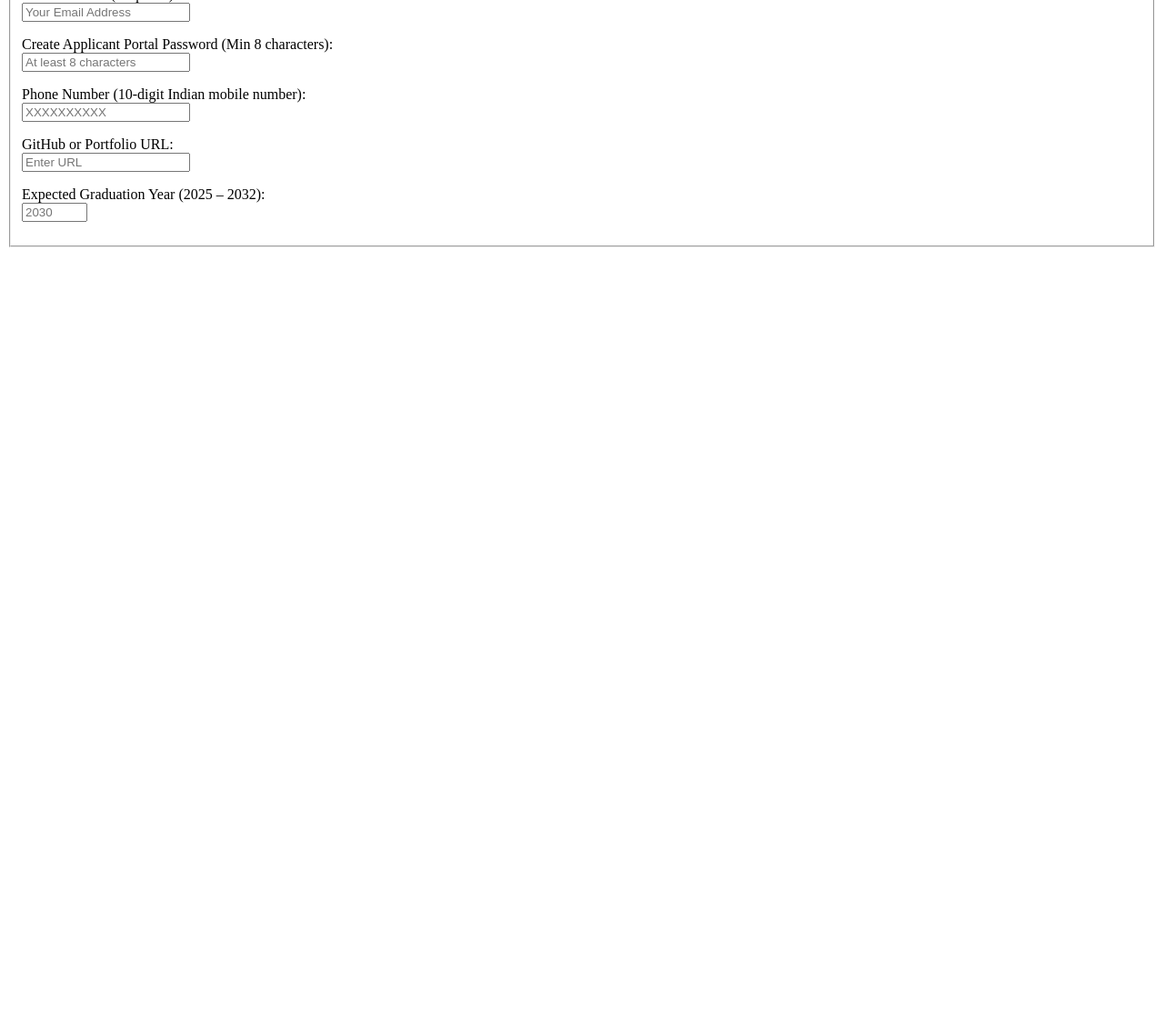
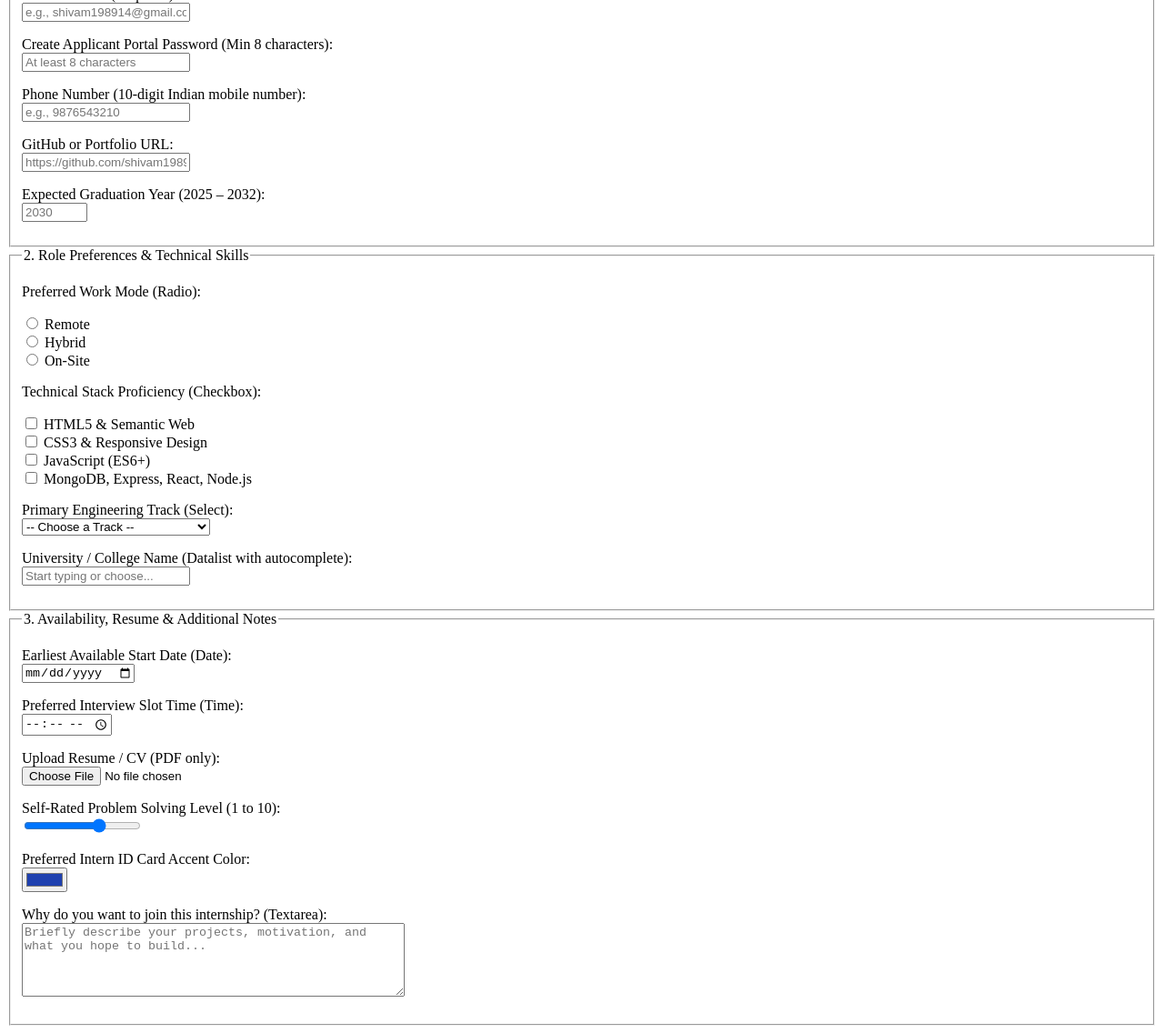
Before and after one commit to shivam198914-del/MERN-Assignment, a plain HTML site: page Assignment-02/index.html in a window 1280 px wide. Shown: the part 223-1359 px from the top of the page at 91% size. Before the commit the page ends 800 px from the top, so only its background shows below. Drawn offline with Linux system fonts and the light colour scheme.

Commit message:
Stage 2: Add choice inputs, date/time, file, range, color, and textarea

```diff
--- a/Assignment-02/index.html
+++ b/Assignment-02/index.html
@@ -23,12 +23,12 @@
 
                 <p>
                     <label for="full-name">Full Name (Required):</label><br>
-                    <input type="text" id="full-name" name="full_name" placeholder="Your Name" minlength="3" required>
+                    <input type="text" id="full-name" name="full_name" placeholder="e.g., Shivam Raj" minlength="3" required>
                 </p>
 
                 <p>
                     <label for="email-address">Email Address (Required):</label><br>
-                    <input type="email" id="email-address" name="email" placeholder="Your Email Address" required>
+                    <input type="email" id="email-address" name="email" placeholder="e.g., shivam198914@gmail.com" required>
                 </p>
 
                 <p>
@@ -38,12 +38,12 @@
 
                 <p>
                     <label for="phone-number">Phone Number (10-digit Indian mobile number):</label><br>
-                    <input type="tel" id="phone-number" name="phone" placeholder="XXXXXXXXXX" pattern="[0-9]{10}" title="Enter a valid 10-digit phone number" required>
+                    <input type="tel" id="phone-number" name="phone" placeholder="e.g., 9876543210" pattern="[0-9]{10}" title="Enter a valid 10-digit phone number" required>
                 </p>
 
                 <p>
                     <label for="portfolio-url">GitHub or Portfolio URL:</label><br>
-                    <input type="url" id="portfolio-url" name="portfolio_url" placeholder="Enter URL" required>
+                    <input type="url" id="portfolio-url" name="portfolio_url" placeholder="https://github.com/shivam198914-del" required>
                 </p>
 
                 <p>
@@ -52,6 +52,95 @@
                 </p>
             </fieldset>
 
+            <!-- Fieldset 2: Choice Inputs (radio, checkbox, select, datalist) -->
+            <fieldset>
+                <legend>2. Role Preferences &amp; Technical Skills</legend>
+
+                <p>Preferred Work Mode (Radio):</p>
+                <p>
+                    <input type="radio" id="mode-remote" name="work_mode" value="remote" required>
+                    <label for="mode-remote">Remote</label><br>
+
+                    <input type="radio" id="mode-hybrid" name="work_mode" value="hybrid">
+                    <label for="mode-hybrid">Hybrid</label><br>
+
+                    <input type="radio" id="mode-onsite" name="work_mode" value="onsite">
+                    <label for="mode-onsite">On-Site</label>
+                </p>
+
+                <p>Technical Stack Proficiency (Checkbox):</p>
+                <p>
+                    <input type="checkbox" id="skill-html" name="skills" value="HTML5">
+                    <label for="skill-html">HTML5 &amp; Semantic Web</label><br>
+
+                    <input type="checkbox" id="skill-css" name="skills" value="CSS3">
+                    <label for="skill-css">CSS3 &amp; Responsive Design</label><br>
+
+                    <input type="checkbox" id="skill-js" name="skills" value="JavaScript">
+                    <label for="skill-js">JavaScript (ES6+)</label><br>
+
+                    <input type="checkbox" id="skill-mern" name="skills" value="MERN">
+                    <label for="skill-mern">MongoDB, Express, React, Node.js</label>
+                </p>
+
+                <p>
+                    <label for="primary-track">Primary Engineering Track (Select):</label><br>
+                    <select id="primary-track" name="engineering_track" required>
+                        <option value="">-- Choose a Track --</option>
+                        <option value="frontend">Frontend Web Development</option>
+                        <option value="backend">Backend &amp; API Engineering</option>
+                        <option value="fullstack">Full-Stack MERN Development</option>
+                    </select>
+                </p>
+
+                <p>
+                    <label for="university-name">University / College Name (Datalist with autocomplete):</label><br>
+                    <input list="universities" id="university-name" name="university" placeholder="Start typing or choose..." required>
+                    <datalist id="universities">
+                        <option value="Invertis University, Bareilly">
+                        <option value="IIT Delhi">
+                        <option value="NIT Trichy">
+                        <option value="Delhi Technological University">
+                        <option value="VIT Vellore">
+                    </datalist>
+                </p>
+            </fieldset>
+
+            <!-- Fieldset 3: Date, Time, File, Range, Color, and Textarea -->
+            <fieldset>
+                <legend>3. Availability, Resume &amp; Additional Notes</legend>
+
+                <p>
+                    <label for="start-date">Earliest Available Start Date (Date):</label><br>
+                    <input type="date" id="start-date" name="start_date" min="2026-11-18" required>
+                </p>
+
+                <p>
+                    <label for="interview-time">Preferred Interview Slot Time (Time):</label><br>
+                    <input type="time" id="interview-time" name="interview_time" min="09:00" max="18:00" required>
+                </p>
+
+                <p>
+                    <label for="resume-upload">Upload Resume / CV (PDF only):</label><br>
+                    <input type="file" id="resume-upload" name="resume" accept=".pdf" required>
+                </p>
+
+                <p>
+                    <label for="coding-confidence">Self-Rated Problem Solving Level (1 to 10):</label><br>
+                    <input type="range" id="coding-confidence" name="confidence_level" min="1" max="10" value="7">
+                </p>
+
+                <p>
+                    <label for="badge-color">Preferred Intern ID Card Accent Color:</label><br>
+                    <input type="color" id="badge-color" name="badge_color" value="#1e40af">
+                </p>
+
+                <p>
+                    <label for="cover-note">Why do you want to join this internship? (Textarea):</label><br>
+                    <textarea id="cover-note" name="cover_note" rows="5" cols="50" minlength="20" placeholder="Briefly describe your projects, motivation, and what you hope to build..." required></textarea>
+                </p>
+            </fieldset>
+
         </form>
     </main>
 
```
